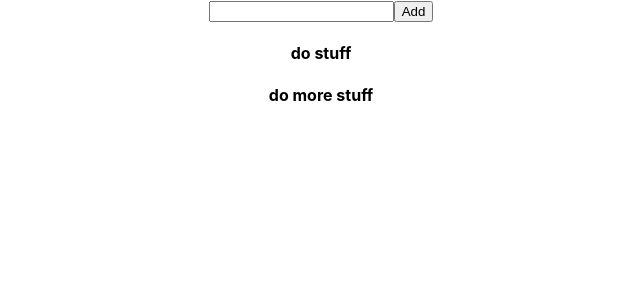
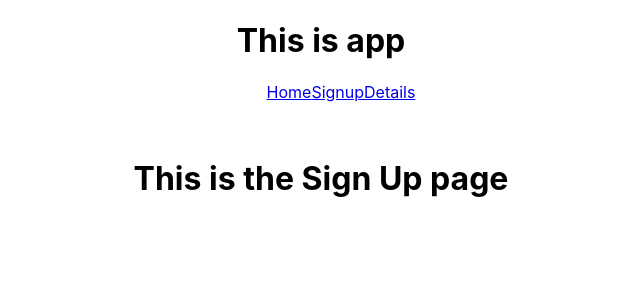
Before and after one commit to GucciHepcat52/react-drills, a React (Create React App) app: page /signup in a window 1280 px wide. Shown: the top 300 px of the page, without its empty margins (319-959 px from the left). Built offline with nearby package versions, Linux system fonts and the light colour scheme.

Commit message:
Completed problems

```diff
--- a/package.json
+++ b/package.json
@@ -6,8 +6,10 @@
     "@testing-library/jest-dom": "^5.16.3",
     "@testing-library/react": "^12.1.4",
     "@testing-library/user-event": "^13.5.0",
+    "axios": "^0.26.1",
     "react": "^17.0.2",
     "react-dom": "^17.0.2",
+    "react-router-dom": "^6.2.2",
     "react-scripts": "5.0.0",
     "web-vitals": "^2.1.4"
   },
--- a/src/App.js
+++ b/src/App.js
@@ -5,27 +5,37 @@ import AppThree from "./components/AppThree";
 import AppFour from "./components/AppFour";
 import AppFive from "./components/AppFive";
 import AppSix from "./components/AppSix";
+import AddTask from "./components/AddTask.js";
+import AppEight from "./components/AppEight.js";
 import React, { useState } from "react";
+import { Link } from "react-router-dom";
+import router from "./router";
 
 function App() {
-  const [list, setList] = useState(["do stuff", "do more stuff"]);
-  const [item, setItem] = useState("");
+  // const [list, setList] = useState(["do stuff", "do more stuff"]);
 
-  function addToList(event) {
-    event.preventDefault();
-    setList((prevList) => {
-      return [...prevList, item];
-    });
-    setItem("");
-  }
+  // function addToList(task) {
+  //   setList((prevList) => {
+  //     return [...prevList, task];
+  //   });
+  // }
 
   return (
     <div className="App">
-      <form>
-        <input type="text" onChange={(e) => setItem(e.target.value)} />
-        <button onClick={addToList}>Add</button>
-      </form>
-      <AppSix list={list} />
+      <h1>This is app</h1>
+      {/* <AddTask add={addToList}/>
+      <AppSix list={list} /> */}
+      <nav>
+        <ul>
+          <Link to="/">Home</Link>
+          <Link to="/signup">Signup</Link>
+          <Link to="/details">Details</Link>
+        </ul>
+      </nav>
+
+      <br />
+
+      {router}
     </div>
   );
 }
--- /dev/null
+++ b/src/components/AddTask.js
@@ -0,0 +1,18 @@
+import React, { useState } from "react";
+
+export default function AddTask(props) {
+  const [item, setItem] = useState("");
+
+  function handleAdd(event) {
+      event.preventDefault();
+      props.add(item);
+      setItem("");
+  }
+
+  return (
+    <form>
+      <input type="text" onChange={(e) => setItem(e.target.value)} />
+      <button onClick={handleAdd}>Add</button>
+    </form>
+  );
+}
--- /dev/null
+++ b/src/components/AppEight.js
@@ -0,0 +1,30 @@
+import { React, Component } from "react";
+import axios from "axios";
+
+export default class AppEight extends Component {
+  constructor() {
+    super();
+    this.state = {
+      pikachu: "",
+    };
+  }
+
+  componentDidMount() {
+    axios
+      .get("https://pokeapi.co/api/v2/pokemon/pikachu/")
+      .then((res) => {
+        this.setState({ pikachu: res.data });
+        console.log(res.data);
+      })
+      .catch((error) => console.log(error));
+  }
+
+  render() {
+    return (
+      <div>
+        <h1>{this.state.pikachu.name}</h1>
+        <h4>Weight: {this.state.pikachu.weight} pounds</h4>
+      </div>
+    );
+  }
+}
--- /dev/null
+++ b/src/components/Details.js
@@ -0,0 +1,9 @@
+import React from "react";
+
+export default function Details() {
+  return (
+    <div>
+      <h1>This is the Details page</h1>
+    </div>
+  );
+}
--- /dev/null
+++ b/src/components/Home.js
@@ -0,0 +1,9 @@
+import React from "react";
+
+export default function Home() {
+  return (
+    <div>
+      <h1>This is the Homepage</h1>
+    </div>
+  );
+}
--- /dev/null
+++ b/src/components/SignUp.js
@@ -0,0 +1,9 @@
+import React from "react";
+
+export default function SignUp() {
+  return (
+    <div>
+      <h1>This is the Sign Up page</h1>
+    </div>
+  );
+}
--- /dev/null
+++ b/src/router.js
@@ -0,0 +1,14 @@
+import React from "react";
+import { Route, Routes } from "react-router-dom";
+
+import Home from "./components/Home";
+import SignUp from "./components/SignUp";
+import Details from "./components/Details";
+
+export default (
+  <Routes>
+    <Route path="/" element={<Home />} />
+    <Route path="/signup" element={<SignUp />} />
+    <Route path="/details" element={<Details />} />
+  </Routes>
+);
```
Also changed, not shown: src/index.js (+10 -8 lines), 1 other file (tests, documents, lock files or other folders).
